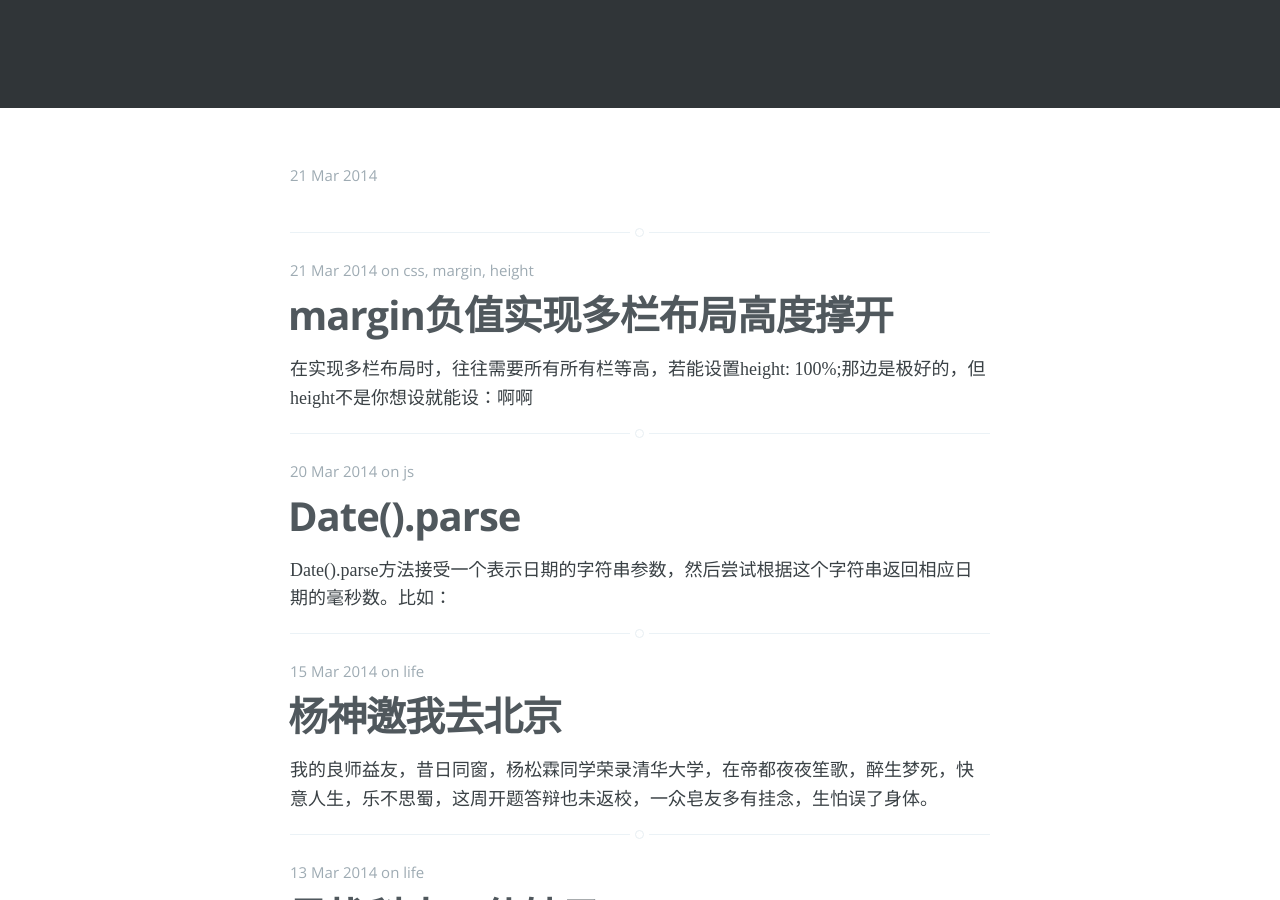
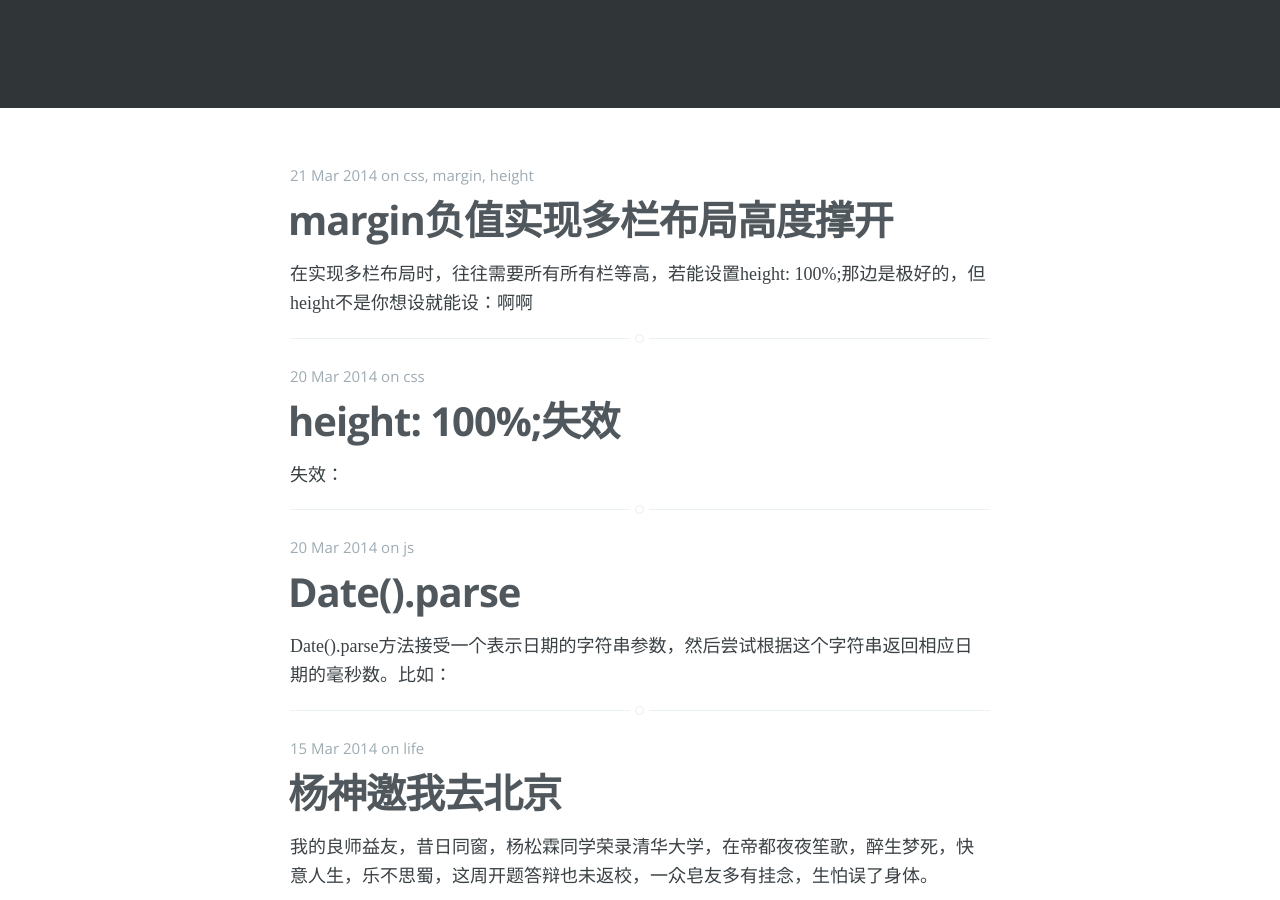
Before and after one commit to dragonwong/blog, a Jekyll site: the page built from index.html, in a window 1280 px wide and 900 px high, scrolled down 432 px. Built offline with Jekyll 4.4.1, drawn with Linux system fonts in a browser that asks for light colours; some web fonts are replaced; the list of posts is cut into pages by our own code.

Commit message:
rename height

```diff
--- a/_posts/2014-03-20-height-100-失效.html
+++ b/_posts/2014-03-20-height-100-失效.html
@@ -1,6 +1,6 @@
 ---
 layout: article
-title: height: 100%;失效
+title: 'height: 100%;失效'
 tags: css
 ---
 
@@ -18,4 +18,4 @@ tags: css
 
 <p><strong>解决：</strong></p>
 
-<p>除了改变元素<code>position</code>属性外，某些场景，比如实现多栏布局时，我们可以使用<code>margin-bottom</code>负值来模拟<code>height: 100%;</code>，具体请参考：<a href="" target="_blank">哈哈</a>。</p>
+<p>除了改变元素<code>position</code>属性外，某些场景，比如实现多栏布局时，我们可以使用<code>margin-bottom</code>负值来模拟<code>height: 100%;</code>，具体请参考：<a href="http://dragonwong.github.io/blog/2014/03/21/margin%E8%B4%9F%E5%80%BC%E5%AE%9E%E7%8E%B0%E5%A4%9A%E6%A0%8F%E5%B8%83%E5%B1%80%E9%AB%98%E5%BA%A6%E6%92%91%E5%BC%80.html" target="_blank">margin负值实现多栏布局高度撑开</a>。</p>
```
